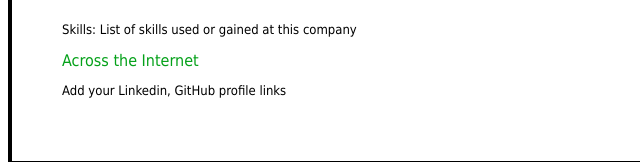
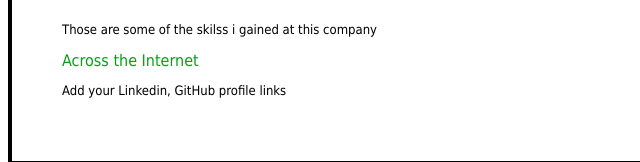
Before and after one commit to 3ddie0chieng/CV, a plain HTML site: page index.html in a window 1280 px wide. Shown: the part 729-891 px from the top of the page, 0-640 px from the left. Drawn offline with Linux system fonts and the light colour scheme.

Commit message:
Second commit

```diff
--- a/index.html
+++ b/index.html
@@ -53,7 +53,7 @@
                 <li>Team collaboration</li>
             </ul>
 
-            <p>Skills: List of skills used or gained at this company</p>
+            <p>Those are some of the skilss i gained at this company</p>
         </p>
 
         <h2>Across the Internet</h2>
```
